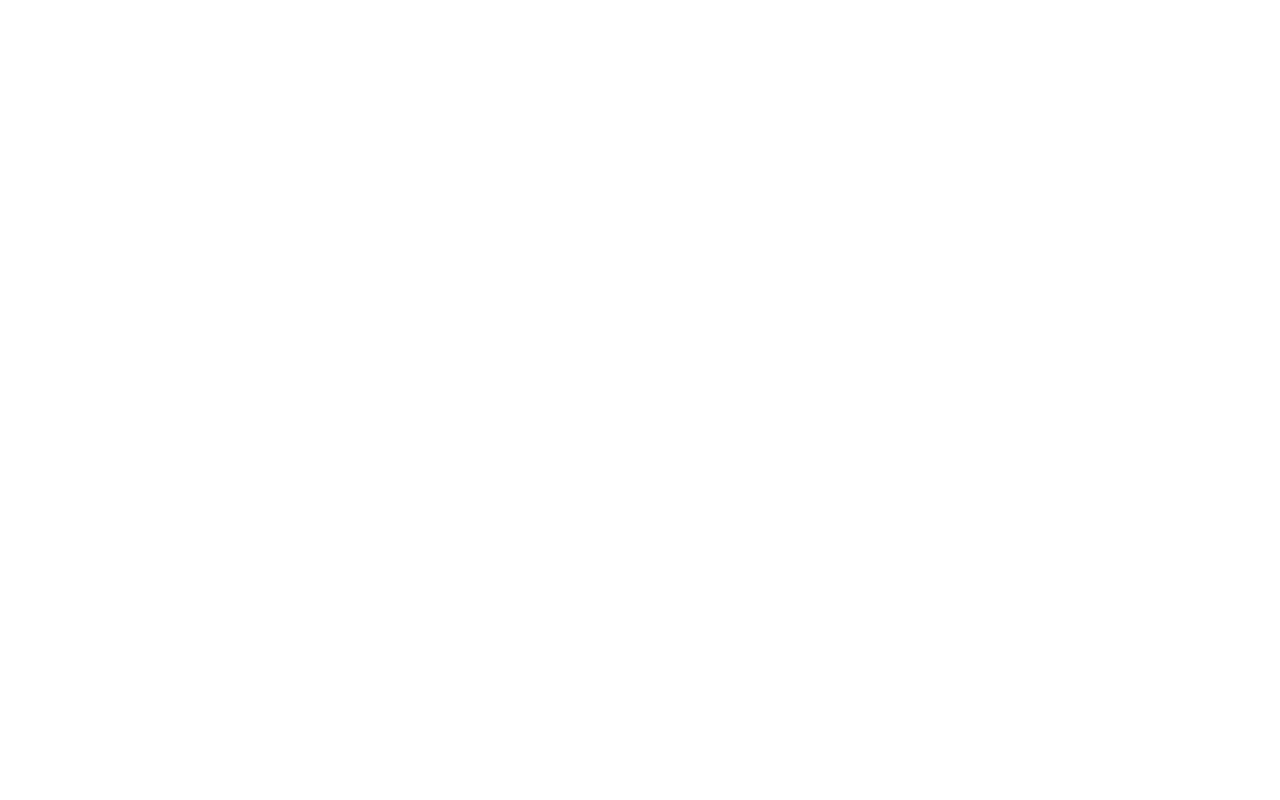
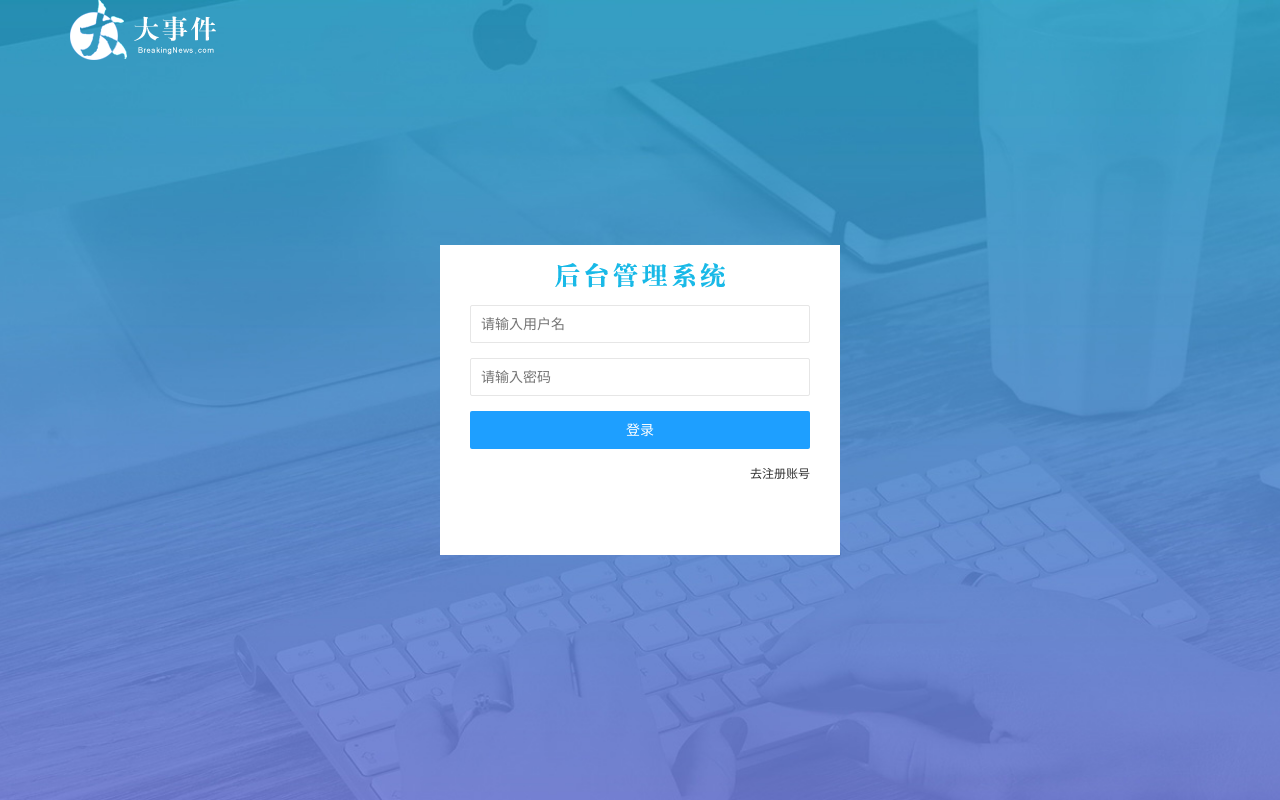
Before and after one commit to Luqiang07/web_bigevent, a plain HTML site: page login.html in a window 1280 px wide. Drawn offline with Linux system fonts and the light colour scheme.

Commit message:
修改了login.html/css/js

```diff
--- /dev/null
+++ b/assets/css/login.css
@@ -0,0 +1,37 @@
+html,
+body {
+    margin: 0;
+    padding: 0;
+    height: 100%;
+    width: 100%;
+    background: url('/assets/images/login_bg.jpg')
+    no-repeat center;
+    background-size: cover;
+}
+.loginAndRegBox {
+    width: 400px;
+    height: 310px;
+    background-color: #fff;
+    position: absolute;
+    left: 50%;
+    top: 50%;
+    transform: translate(-50%,-50%);
+}
+.title-box {
+    height: 60px;
+    background: url('/assets/images/login_title.png')
+    no-repeat center;
+}
+.reg-box {
+    display: none;
+}
+.layui-form {
+    padding: 0 30px;
+}
+.links {
+    display: flex;
+    justify-content: flex-end;
+}
+.links a {
+    font-size: 12px;
+}
--- /dev/null
+++ b/assets/js/login.js
@@ -0,0 +1,12 @@
+$(function() {
+    // 点击去注册账号的链接
+    $('#link_reg').on('click',function() {
+        $('.login-box').hide();
+        $('.reg-box').show();
+    });
+    //点击去登录账号的链接
+    $('#link_login').on('click',function() {
+        $('.login-box').show();
+        $('.reg-box').hide();
+    });
+})
--- a/login.html
+++ b/login.html
@@ -1,12 +1,62 @@
 <!DOCTYPE html>
 <html lang="en">
+
 <head>
     <meta charset="UTF-8">
     <meta http-equiv="X-UA-Compatible" content="IE=edge">
     <meta name="viewport" content="width=device-width, initial-scale=1.0">
-    <title>Document</title>
+    <title>大事件-登录/注册</title>
+    <!-- 导入自己的样式 -->
+    <link rel="stylesheet" href="/assets/css/login.css" />
+    <!-- 导入Layui样式 -->
+    <link rel="stylesheet" href="/assets/lib/layui/css/layui.css" />
 </head>
+
 <body>
+    <!-- 头部的logo区 -->
+    <div class="layui-main">
+        <img src="/assets/images/logo.png" alt="" />
+    </div>
 
+    <!-- 登录注册区域 -->
+    <div class="loginAndRegBox">
+        <div class="title-box"></div>
+
+        <!-- 登录的div -->
+        <div class="login-box">
+            <!-- 登录的表单 -->
+            <form action="" class="layui-form">
+                <!-- 用户名 -->
+                <div class="layui-form-item">
+                    <input type="text" name="username" requiredlay-verify="required" placeholder="请输入用户名" autocomplete="off"
+                        class="layui-input">
+                </div>
+                <!-- 密码 -->
+                <div class="layui-form-item">
+                    <input type="password" name="password" requiredlay-verify="required" placeholder="请输入密码" autocomplete="off"
+                        class="layui-input">
+                </div>
+                <!-- 登录按钮 -->
+                <div class="layui-form-item">
+                    <!-- 注意：表单提交按钮和普通按钮的区别 就是lay-submit属性 -->
+                    <button class="layui-btn layui-btn-fluid layui-btn-normal" lay-submit>登录</button>
+                </div>
+                <div class="layui-form-item links">
+                    <a href="javascript:;" id="link_reg">去注册账号</a>
+                </div>
+            </form>
+        </div>
+
+        <!-- 注册的div -->
+        <div class="reg-box">
+            <a href="javascript:;" id="link_login">去登录</a>
+        </div>
+
+    </div>
+    <!-- 导入jQuery -->
+    <script src="/assets/lib/jquery.js"></script>
+    <!-- 导入自己的js文件 -->
+    <script src="/assets/js/login.js"></script>
 </body>
+
 </html>
```
